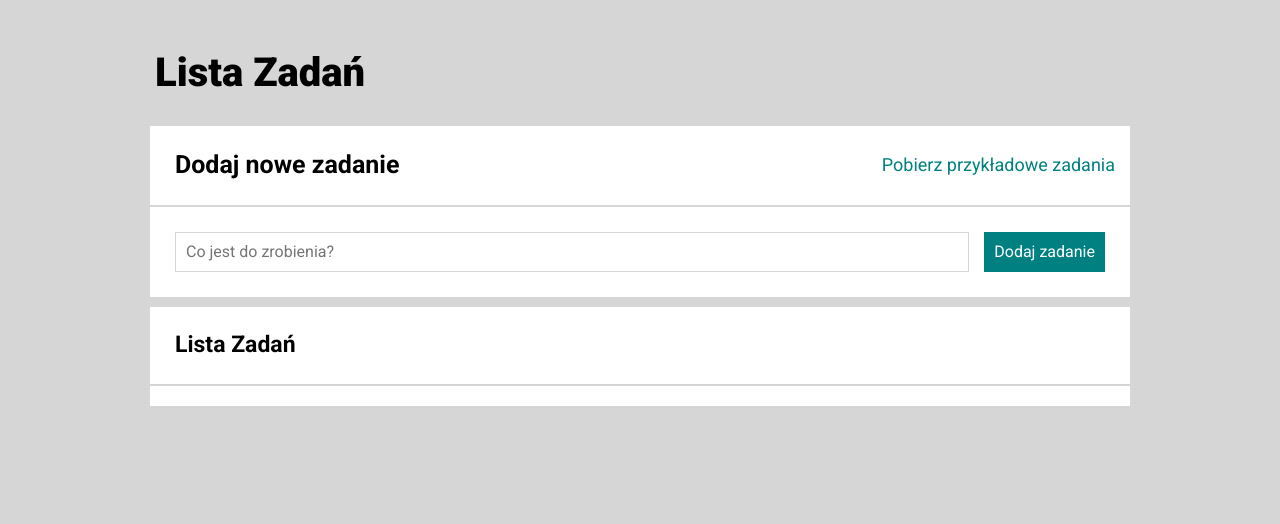
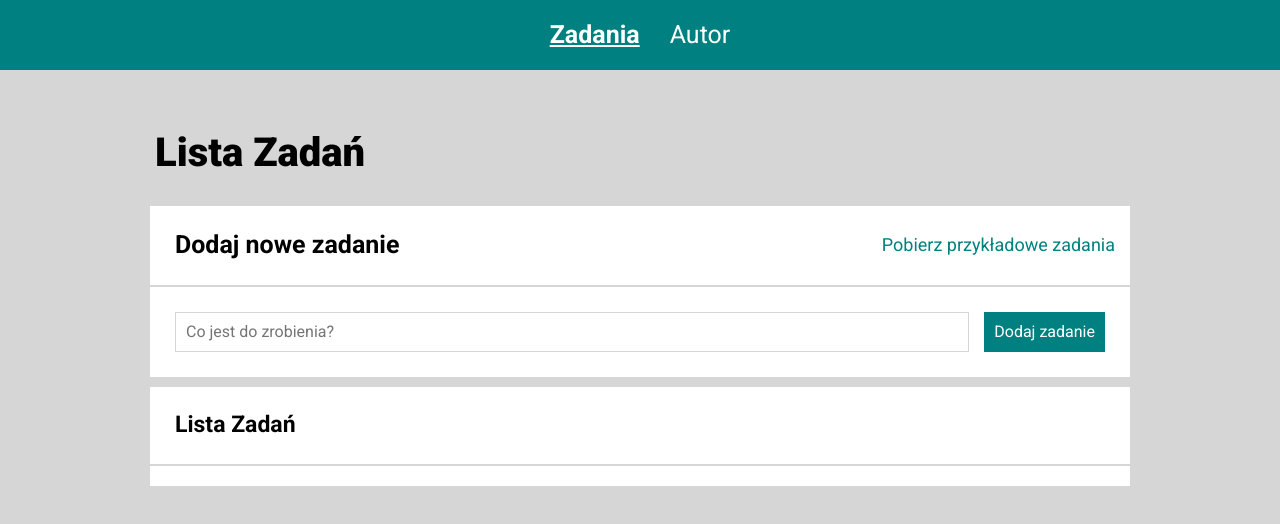
Before and after one commit to Siedemus/to-do-list-react, a React (Create React App) app: page /#/zadania in a window 1280 px wide. Shown: the top 524 px of the page. Built offline with nearby package versions, Linux system fonts and the light colour scheme.

Commit message:
add Author page

```diff
--- a/src/App.js
+++ b/src/App.js
@@ -1,5 +1,21 @@
-import { Tasks } from "./features/tasks/Tasks";
+import AuthorPage from "./features/author/AuthorPage";
+import Navigation from "./features/navigation/Navigation";
+import Tasks from "./features/tasks/Tasks";
+import { HashRouter, Switch, Route, Redirect } from "react-router-dom";
 
-const App = () => <Tasks />;
+const App = () => (
+  <HashRouter>
+    <Navigation />
+    <Switch>
+      <Route path="/zadania">
+        <Tasks />
+      </Route>
+      <Route path="/autor">
+        <AuthorPage />
+      </Route>
+      <Redirect to="/zadania" />
+    </Switch>
+  </HashRouter>
+);
 
 export default App;
--- a/src/common/Header/index.js
+++ b/src/common/Header/index.js
@@ -1,5 +1,5 @@
 import { MainHeader } from "./styled";
 
-const Header = () => <MainHeader>Lista Zadań</MainHeader>;
+const Header = ({title}) => <MainHeader>{title}</MainHeader>;
 
 export default Header;
--- /dev/null
+++ b/src/features/author/AuthorPage.js
@@ -0,0 +1,66 @@
+import Header from "../../common/Header";
+import Section from "../../common/Section";
+import SubHeader from "../../common/SubHeader";
+import { StyledTable, TableCell, TableHeader, TableContainer } from "./styled";
+
+const AuthorPage = () => (
+  <>
+    <Header title={"Coś o autorze 🤔"} />
+    <Section
+      title={<SubHeader title={"Ulubione kawałki autora 🎶"} isMajor={true} />}
+      body={
+        <TableContainer>
+          <StyledTable>
+            <tbody>
+              <tr>
+                <TableHeader>Wykonawca</TableHeader>
+                <TableHeader>Tytuł</TableHeader>
+                <TableHeader>Album</TableHeader>
+              </tr>
+              <tr>
+                <TableHeader scope="col" rowSpan={3}>
+                  The White Stripes
+                </TableHeader>
+                <TableCell>Blue Orchid</TableCell>
+                <TableCell>Get Behind Me Satan</TableCell>
+              </tr>
+              <tr>
+                <TableCell>Hotel Yorba</TableCell>
+                <TableCell rowSpan={2}>White Blood Cells</TableCell>
+              </tr>
+              <tr>
+                <TableCell>Fell In Love With a Girl</TableCell>
+              </tr>
+              <tr>
+                <TableHeader rowSpan={2}>The Raconteurs</TableHeader>
+                <TableCell>Salute Your Solution</TableCell>
+                <TableCell rowSpan={2}>Consolers of the Lonely</TableCell>
+              </tr>
+              <tr>
+                <TableCell>Carolina Drama</TableCell>
+              </tr>
+              <tr>
+                <TableHeader rowSpan={3}>Two Door Cinema Club</TableHeader>
+                <TableCell>Handshake</TableCell>
+                <TableCell rowSpan={3}>Beacon</TableCell>
+              </tr>
+              <tr>
+                <TableCell>Sun</TableCell>
+              </tr>
+              <tr>
+                <TableCell>Next Year</TableCell>
+              </tr>
+              <tr>
+                <TableHeader>Lordofon</TableHeader>
+                <TableCell>Kobayashi</TableCell>
+                <TableCell>Koło</TableCell>
+              </tr>
+            </tbody>
+          </StyledTable>
+        </TableContainer>
+      }
+    />
+  </>
+);
+
+export default AuthorPage;
--- /dev/null
+++ b/src/features/author/styled.js
@@ -0,0 +1,25 @@
+import styled from "styled-components";
+
+const TableContainer = styled.div`
+  overflow: auto;
+  padding: 1px;
+`;
+
+const StyledTable = styled.table`
+  text-align: center;
+  margin: 30px auto 30px auto;
+  border: 2px solid black;
+  border-collapse: collapse;
+`;
+
+const TableHeader = styled.th`
+  padding: 15px;
+  border: 2px solid black;
+`;
+
+const TableCell = styled.th`
+  padding: 15px;
+  border: 2px solid black;
+`;
+
+export { StyledTable, TableCell, TableHeader, TableContainer };
--- /dev/null
+++ b/src/features/navigation/Navigation.js
@@ -0,0 +1,16 @@
+import { StyledNav, StyledLink, StyledUl, StyledItem } from "./styled";
+
+const Navigation = () => (
+  <StyledNav>
+    <StyledUl>
+      <StyledItem>
+        <StyledLink to="/zadania">Zadania</StyledLink>
+      </StyledItem>
+      <StyledItem>
+        <StyledLink to="/autor">Autor</StyledLink>
+      </StyledItem>
+    </StyledUl>
+  </StyledNav>
+);
+
+export default Navigation;
--- /dev/null
+++ b/src/features/navigation/styled.js
@@ -0,0 +1,38 @@
+import styled from "styled-components";
+import { NavLink } from "react-router-dom";
+
+const StyledNav = styled.nav`
+  background-color: ${({ theme }) => theme.colors.teal};
+  display: block;
+  position: fixed;
+  top: 0;
+  left: 0;
+  width: 100%;
+  height: 70px;
+  display: flex;
+  justify-content: center;
+  align-items: center;
+`;
+
+const StyledLink = styled(NavLink)`
+  color: ${({ theme }) => theme.colors.white};
+  text-decoration: none;
+  font-size: 25px;
+  &.active {
+    font-weight: bolder;
+    text-decoration: underline;
+    pointer-events: none;
+  }
+`;
+
+const StyledItem = styled.li``;
+
+const StyledUl = styled.ul`
+  padding: 0;
+  list-style-type: none;
+  margin: 0;
+  display: flex;
+  gap: 30px;
+`;
+
+export { StyledNav, StyledLink, StyledUl, StyledItem };
--- a/src/features/tasks/Tasks.js
+++ b/src/features/tasks/Tasks.js
@@ -7,10 +7,10 @@ import Buttons from "./Buttons";
 import TasksList from "./TasksList";
 import FetchButton from "./FetchButton";
 
-export const Tasks = () => {
+const Tasks = () => {
   return (
     <>
-      <Header />
+      <Header title={"Lista Zadań"}/>
       <Section
         title={
           <SubHeader
@@ -40,3 +40,5 @@ export const Tasks = () => {
     </>
   );
 };
+
+export default Tasks;
--- a/src/globalStyles.js
+++ b/src/globalStyles.js
@@ -11,7 +11,7 @@ html {
 
 body {
   max-width: 1000px;
-  margin: 20px auto;
+  margin: 100px auto;
   font-family: 'roboto', sans-serif;
   background-color: rgb(214, 214, 214);
 }
```
